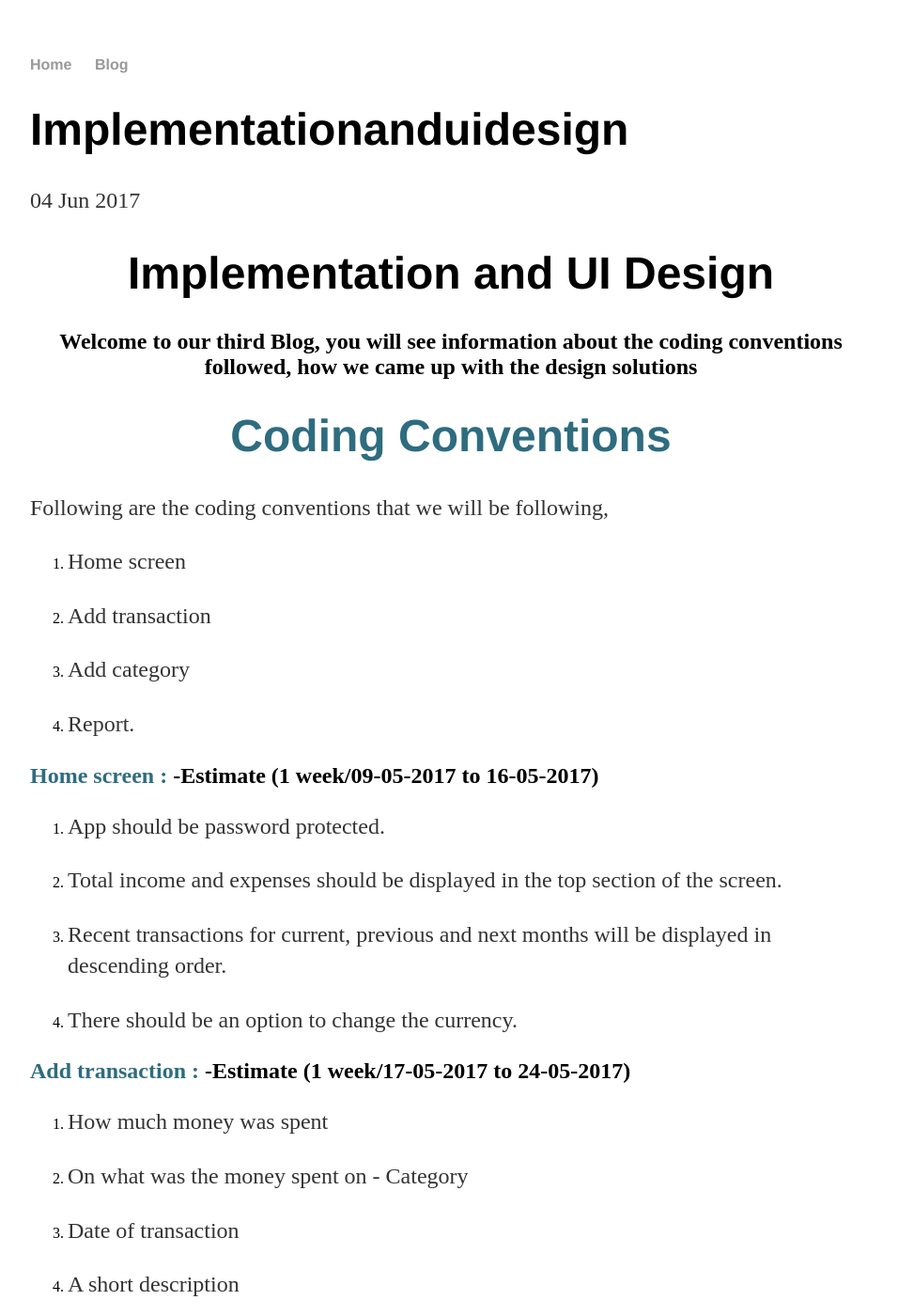
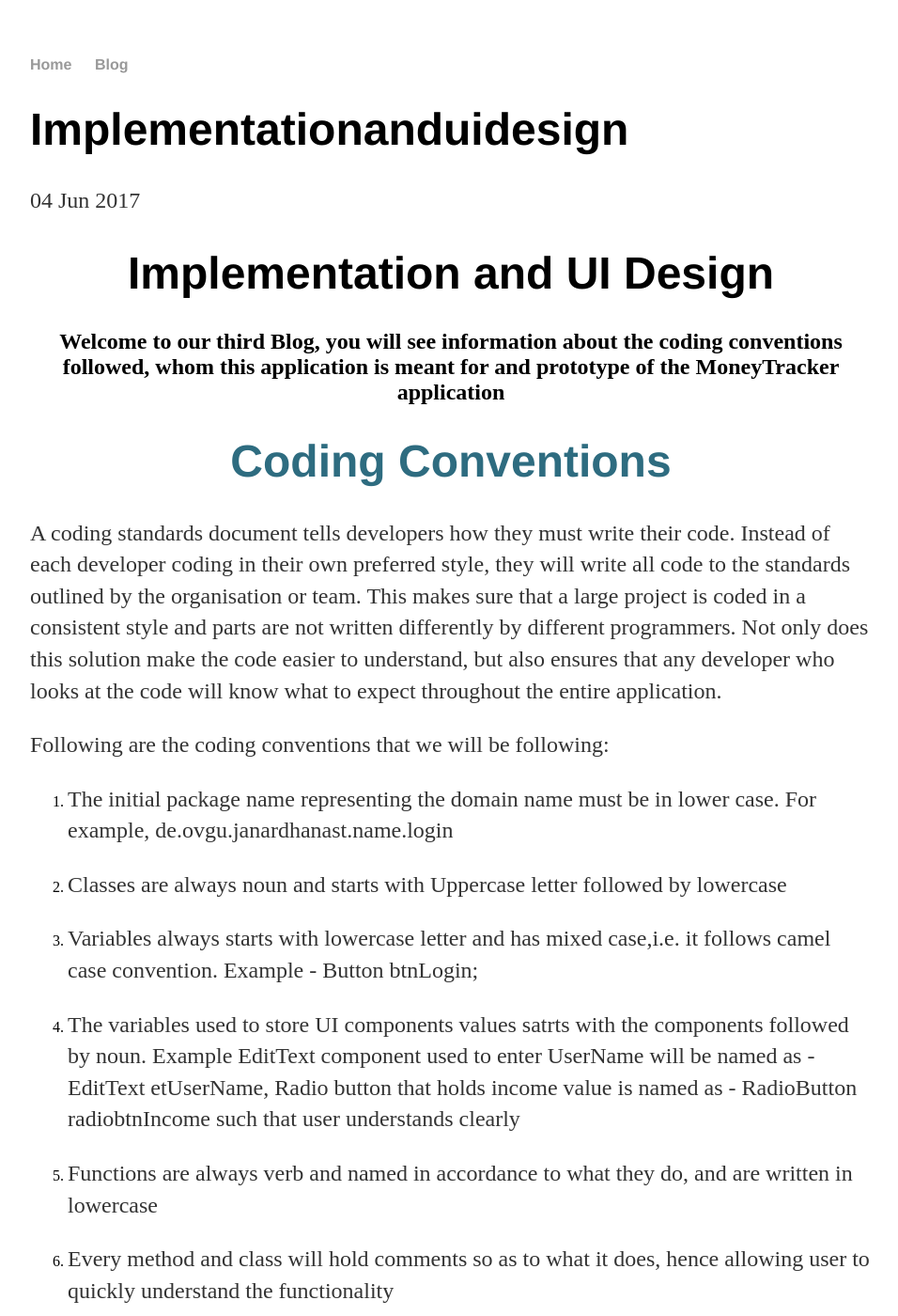
Before and after one commit to vinoth789/Money-tracker, a Jekyll site: the page built from docs/_posts/2017-06-04-ImplementationAndUIDesign.md, in a window 1280 px wide and 1400 px high. Shown: the whole window at 94% size, without its empty margins (160-1116 px from the left). Built offline with Jekyll 4.4.1, drawn with Linux system fonts in a browser that asks for light colours; our own code applies the rules of GitHub Pages for plain Markdown files; some of the changed text lies outside the part shown.

Commit message:
Update 2017-06-04-ImplementationAndUIDesign.md

```diff
--- a/docs/_posts/2017-06-04-ImplementationAndUIDesign.md
+++ b/docs/_posts/2017-06-04-ImplementationAndUIDesign.md
@@ -1,16 +1,20 @@
 <div>
 <h1 style="color: #000000; text-align:center;">Implementation and UI Design</h1>
-<h2 style="color: #000000; text-align:center;">Welcome to our third Blog, you will see information about the coding conventions followed, how we came up with the design solutions</h2>
+<h2 style="color: #000000; text-align:center;">Welcome to our third Blog, you will see information about the coding conventions followed, whom this application is meant for and prototype of the MoneyTracker application</h2>
 </div>
 <div>
 <h1 style="color: #2e6c80; text-align:center;">Coding Conventions</h1>
-<p>Following are the coding conventions that we will be following,</p>
+<p> A coding standards document tells developers how they must write their code. Instead of each developer coding in their own preferred style, they will write all code to the standards outlined by the organisation or team. This makes sure that a large project is coded in a consistent style and parts are not written differently by different programmers. Not only does this solution make the code easier to understand, but also ensures that any developer who looks at the code will know what to expect throughout the entire application.</p>
+<p>Following are the coding conventions that we will be following: </p>
 <div>
 <ol>
-<li><p>Home screen</p></li>
-<li><p>Add transaction</p></li>
-<li><p>Add category</p></li>
-<li><p>Report.</p></li>
+<li><p>The initial package name representing the domain name must be in lower case. For example, de.ovgu.janardhanast.name.login</p></li>
+<li><p>Classes are always noun and starts with Uppercase letter followed by lowercase </p></li>
+<li><p>Variables always starts with lowercase letter and has mixed case,i.e. it follows camel case convention. Example - Button btnLogin; </p></li>
+<li><p>The variables used to store UI components values satrts with the components followed by noun. Example EditText component used to enter UserName will be named as - EditText etUserName, Radio button that holds income value is named as - RadioButton radiobtnIncome such that user understands clearly</p></li>
+<li> <p>Functions are always verb and named in accordance to what they do, and are written in lowercase </p></li>
+<li><p>Every method and class will hold comments so as to what it does, hence allowing user to quickly understand the functionality</p></li>
+<li><p>Constants are always written in Uppercase with underscore seperating the words. Example - int NUMBER_OF_CATEGORY=5;</p></li>
 </ol>
 </div>
 <h2 style="color: #2e6c80;">Home screen :<span style="color: #000000;"> -Estimate (1 week/09-05-2017 to 16-05-2017)</span></h2>
@@ -20,6 +24,7 @@
 <li><p>Total income and expenses should be displayed in the top section of the screen.</p></li>
 <li><p>Recent transactions for current, previous and next months will be displayed in descending order.</p></li>
 <li><p>There should be an option to change the currency.</p></li>
+<li><p>Two line spacing is maintained between every method and indentation is done</p></li>
 </ol>
 </div>
 <h2 style="color: #2e6c80;">Add transaction :<span style="color: #000000;"> -Estimate (1 week/17-05-2017 to 24-05-2017)</span></h2>
```
